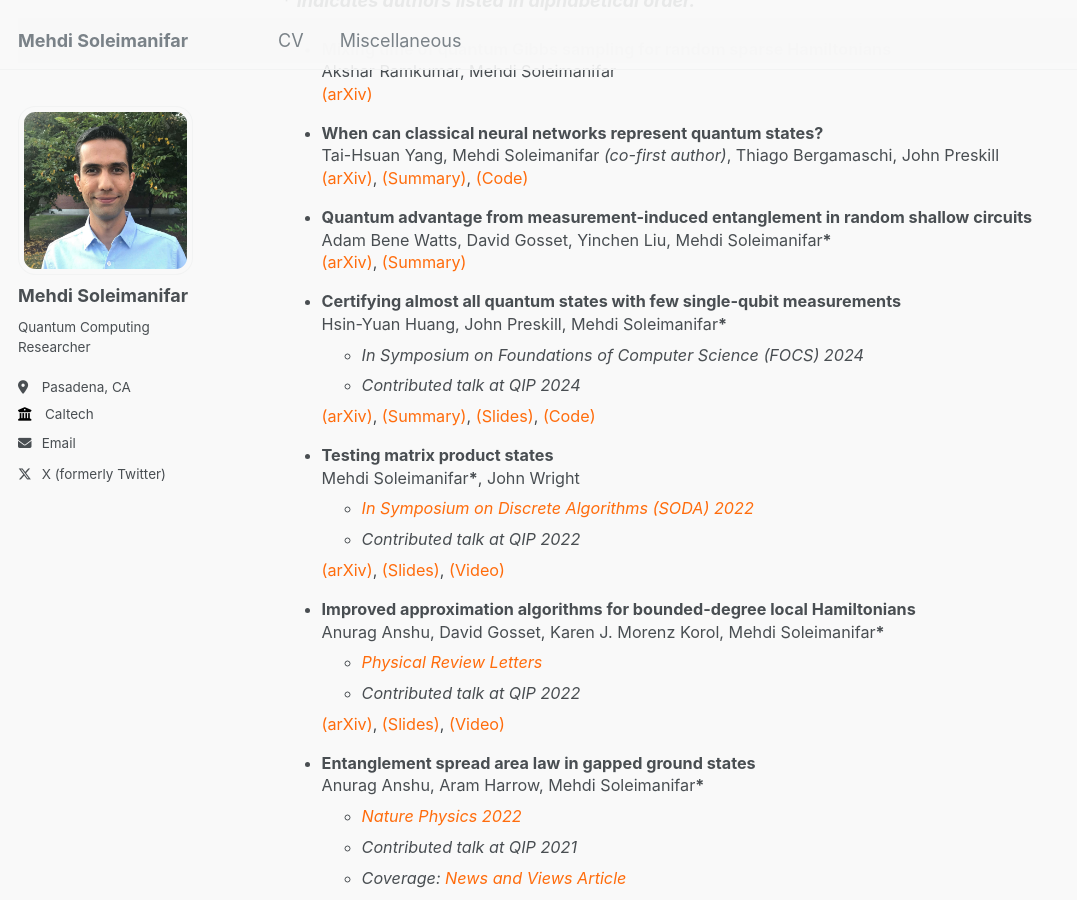
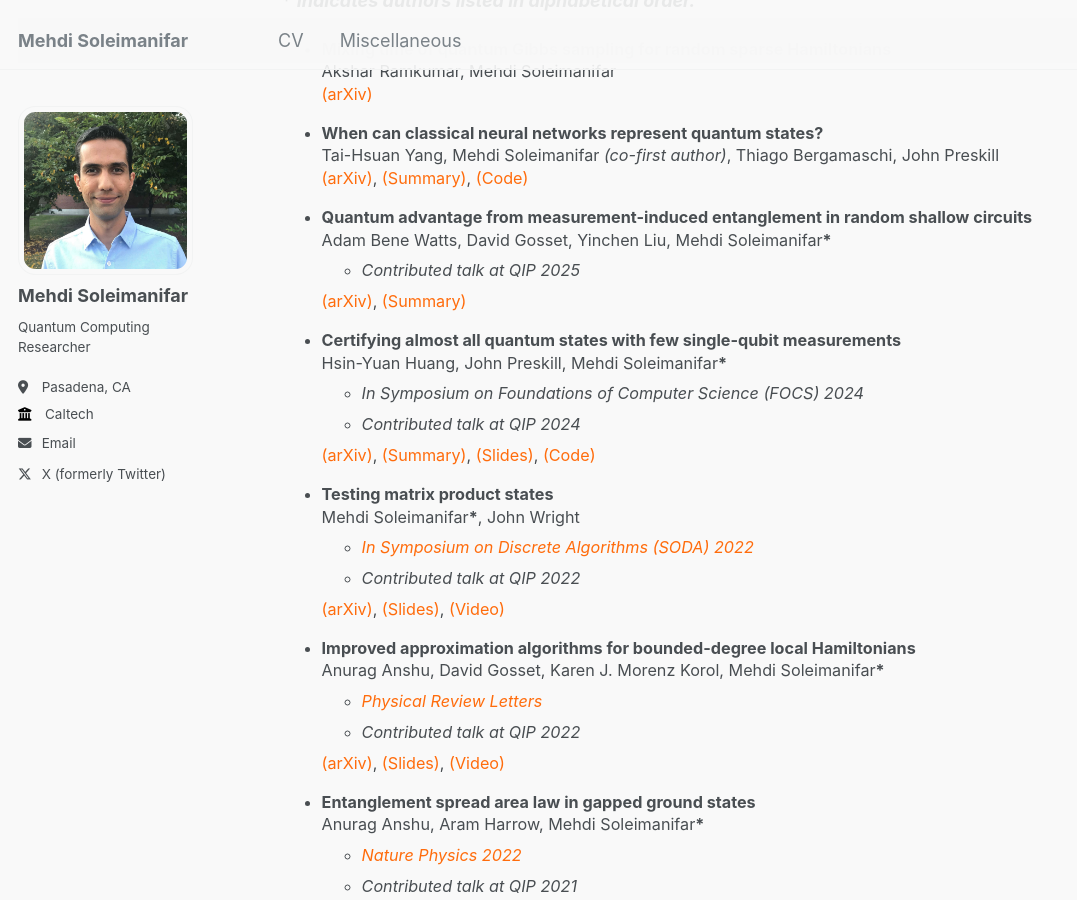
Before and after one commit to gitmehdis/mehdisole.github.io, a Jekyll site: the page built from _pages/about.md, in a window 1280 px wide and 900 px high, scrolled down 604 px. Shown: the whole window, without its empty margins (0-1077 px from the left). Built offline with Jekyll 4.4.1, drawn with Linux system fonts in a browser that asks for light colours.

Commit message:
updated conferences

```diff
--- a/_config.yml
+++ b/_config.yml
@@ -146,7 +146,7 @@ social:
 
 # Analytics
 analytics:
-  provider               :  "google-analytics-4" # false (default), "google", "google-universal", "google-analytics-4", "custom"
+  provider               :  "google" # false (default), "google", "google-universal", "google-analytics-4", "custom"
   google:
     tracking_id          :  "G-X3792X1LQV"
 
--- a/_pages/about.md
+++ b/_pages/about.md
@@ -45,7 +45,10 @@ Publications
     <ul>
         <li>  <span style="font-weight: bold;">Quantum advantage from measurement-induced entanglement in random shallow circuits</span>
         <br> Adam Bene Watts, David Gosset, Yinchen Liu, Mehdi Soleimanifar<span style="font-weight: bold;">*</span>
-        <br><a href="https://arxiv.org/pdf/2407.21203" style="font-style: bold;">(arXiv)</a>, <a href="https://x.com/MSoleimanifar/status/1818853591773503946" style="font-style: bold;">(Summary)</a></li>
+            <ul style="font-style: italic;">
+                <li>Contributed talk at QIP 2025</li>
+            </ul>
+        <a href="https://arxiv.org/pdf/2407.21203" style="font-style: bold;">(arXiv)</a>, <a href="https://x.com/MSoleimanifar/status/1818853591773503946" style="font-style: bold;">(Summary)</a></li>
     </ul>
 </div>
 
```
